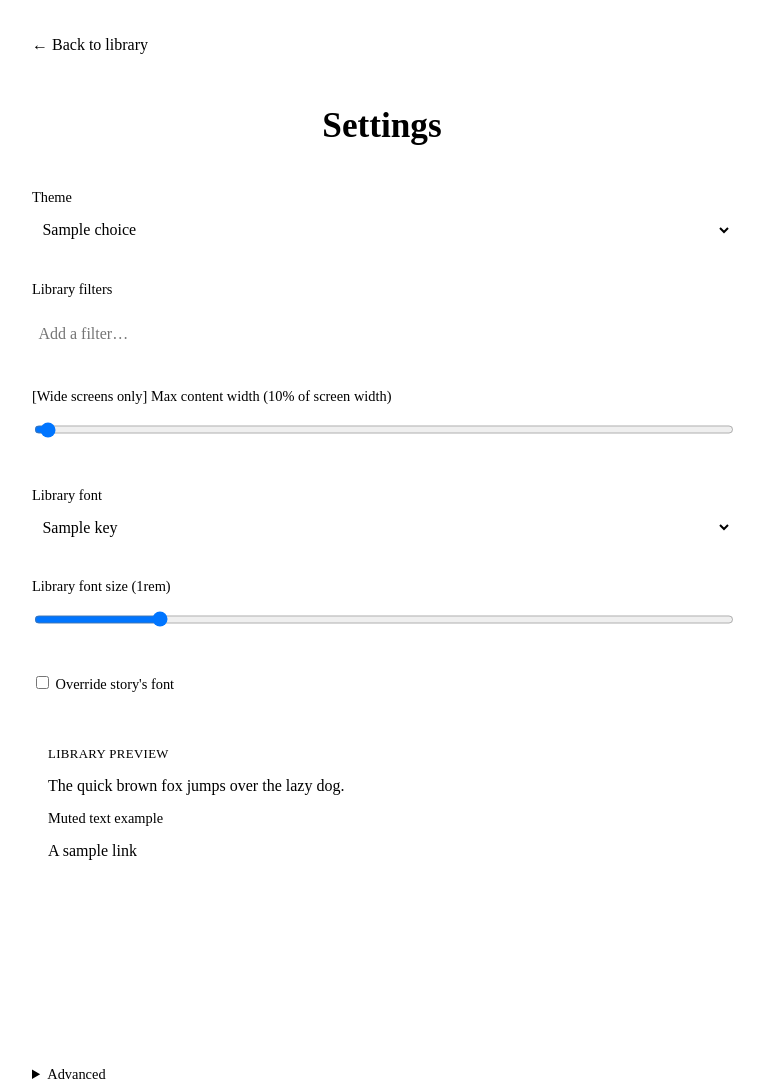
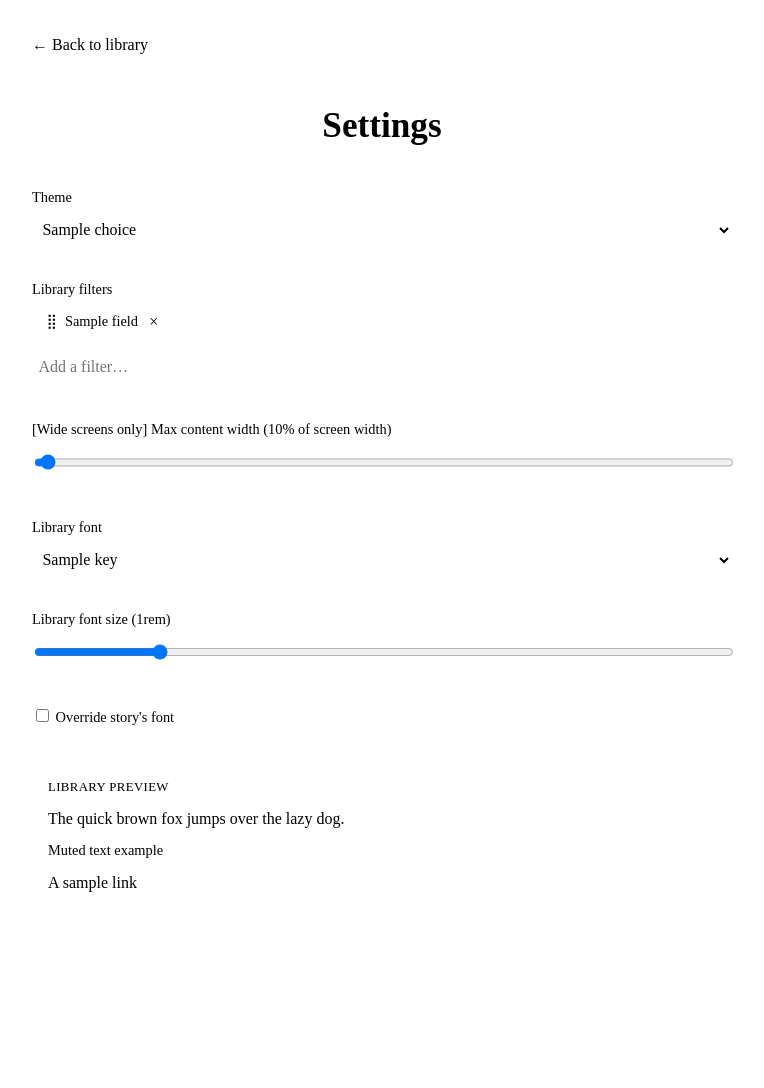
Before and after one commit to Minighost/shelf-mg, a Python web app: template templates/settings.html in a window 1280 px wide. Shown: the top 1088 px of the page, without its empty margins (258-1022 px from the left). Run offline with Jinja, Linux system fonts and the light colour scheme; the template is opened without the code that fills it: most values are stand-ins (such as "Sample title", 1, 10 or a date in 2020).

Commit message:
add filter reordering

```diff
--- a/app.py
+++ b/app.py
@@ -155,8 +155,9 @@ def _filter_values(book, field):
 
 
 def _enabled_filter_fields():
-    enabled = set(settings.get_settings(DB_PATH).enabled_filter_keys())
-    return [field for field in _all_filter_fields() if field["key"] in enabled]
+    enabled = settings.get_settings(DB_PATH).enabled_filter_keys()
+    fields_by_key = {field["key"]: field for field in _all_filter_fields()}
+    return [fields_by_key[key] for key in enabled if key in fields_by_key]
 
 
 def _filter_options(books, field):
@@ -661,6 +662,7 @@ def settings_page():
         theme_choices=settings.THEME_CHOICES,
         font_choices=settings.FONT_CHOICES,
         filter_fields=_all_filter_fields(),
+        active_filter_fields=_enabled_filter_fields(),
     )
 
 
--- a/static/settings-preview.js
+++ b/static/settings-preview.js
@@ -89,6 +89,11 @@ function addActiveFilter(field) {
     li.className = "active-filter-chip";
     li.dataset.key = field.key;
 
+    const handle = document.createElement("span");
+    handle.className = "filter-drag-handle";
+    handle.setAttribute("aria-hidden", "true");
+    handle.textContent = "⠿";
+
     const checkbox = document.createElement("input");
     checkbox.type = "checkbox";
     checkbox.name = "enabled_filters";
@@ -106,7 +111,7 @@ function addActiveFilter(field) {
     removeBtn.textContent = "×";
     removeBtn.onclick = () => removeActiveFilter(removeBtn);
 
-    li.append(checkbox, label, removeBtn);
+    li.append(handle, checkbox, label, removeBtn);
     list.appendChild(li);
 
     const search = document.getElementById("filter-search");
@@ -155,3 +160,72 @@ document.addEventListener("DOMContentLoaded", () => {
         }
     });
 });
+
+// Drag-to-reorder for active filter chips. Uses Pointer Events (not the
+// HTML5 Drag and Drop API) so the same code path handles mouse and touch —
+// this app is mobile-first, and native HTML5 DnD has no touch support.
+// Reordering the <li> elements is sufficient: the form submits
+// "enabled_filters" checkboxes in DOM order, which becomes the saved order.
+function initFilterDragDrop() {
+    const list = document.getElementById("active-filters-list");
+    if (!list) return;
+
+    list.addEventListener("pointerdown", (event) => {
+        const handle = event.target.closest(".filter-drag-handle");
+        if (!handle) return;
+        const chip = handle.closest(".active-filter-chip");
+        if (!chip) return;
+
+        event.preventDefault();
+
+        const rect = chip.getBoundingClientRect();
+        const offsetX = event.clientX - rect.left;
+        const offsetY = event.clientY - rect.top;
+
+        const placeholder = document.createElement("li");
+        placeholder.className = "active-filter-chip filter-drop-placeholder";
+        placeholder.style.width = `${rect.width}px`;
+        placeholder.style.height = `${rect.height}px`;
+        chip.after(placeholder);
+
+        chip.classList.add("dragging");
+        chip.style.width = `${rect.width}px`;
+        chip.style.left = `${rect.left}px`;
+        chip.style.top = `${rect.top}px`;
+
+        chip.setPointerCapture(event.pointerId);
+
+        const onMove = (moveEvent) => {
+            chip.style.left = `${moveEvent.clientX - offsetX}px`;
+            chip.style.top = `${moveEvent.clientY - offsetY}px`;
+
+            const target = document
+                .elementsFromPoint(moveEvent.clientX, moveEvent.clientY)
+                .find((el) => el.classList.contains("active-filter-chip") && el !== chip && el !== placeholder);
+
+            if (target) {
+                const targetRect = target.getBoundingClientRect();
+                const before = moveEvent.clientX < targetRect.left + targetRect.width / 2;
+                target.parentNode.insertBefore(placeholder, before ? target : target.nextSibling);
+            }
+        };
+
+        const onEnd = () => {
+            chip.releasePointerCapture(event.pointerId);
+            chip.classList.remove("dragging");
+            chip.style.width = "";
+            chip.style.left = "";
+            chip.style.top = "";
+            placeholder.replaceWith(chip);
+            chip.removeEventListener("pointermove", onMove);
+            chip.removeEventListener("pointerup", onEnd);
+            chip.removeEventListener("pointercancel", onEnd);
+        };
+
+        chip.addEventListener("pointermove", onMove);
+        chip.addEventListener("pointerup", onEnd);
+        chip.addEventListener("pointercancel", onEnd);
+    });
+}
+
+document.addEventListener("DOMContentLoaded", initFilterDragDrop);
--- a/static/style.css
+++ b/static/style.css
@@ -1050,6 +1050,30 @@ html.view-card .card-view {
     color: var(--text-color);
 }
 
+.filter-drag-handle {
+    cursor: grab;
+    color: var(--text-muted);
+    touch-action: none;
+    line-height: 1;
+    padding: 0 0.1rem;
+}
+
+.filter-drag-handle:active {
+    cursor: grabbing;
+}
+
+.active-filter-chip.dragging {
+    position: fixed;
+    z-index: 1000;
+    pointer-events: none;
+    box-shadow: 0 4px 12px rgba(0, 0, 0, 0.3);
+}
+
+.filter-drop-placeholder {
+    background: transparent;
+    border: 1px dashed var(--border-color);
+}
+
 .remove-filter-btn {
     background: none;
     border: none;
--- a/templates/settings.html
+++ b/templates/settings.html
@@ -101,14 +101,20 @@
             <div class="settings-field settings-field-grouped">
                 <label>Library filters</label>
                 <ul id="active-filters-list" class="active-filters-list">
-                    {% for field in filter_fields %}
-                        {% if field.key in settings.enabled_filter_keys() %}
-                            <li class="active-filter-chip" data-key="{{ field.key }}">
-                                <input type="checkbox" name="enabled_filters" value="{{ field.key }}" checked hidden>
-                                <span>{{ field.label }}</span>
-                                <button type="button" class="remove-filter-btn" onclick="removeActiveFilter(this)" aria-label="Remove {{ field.label }}">&times;</button>
-                            </li>
-                        {% endif %}
+                    {% for field in active_filter_fields %}
+                        <li class="active-filter-chip" data-key="{{ field.key }}">
+                            <span class="filter-drag-handle" aria-hidden="true">&#10495;</span>
+                            <input type="checkbox"
+                                   name="enabled_filters"
+                                   value="{{ field.key }}"
+                                   checked
+                                   hidden>
+                            <span>{{ field.label }}</span>
+                            <button type="button"
+                                    class="remove-filter-btn"
+                                    onclick="removeActiveFilter(this)"
+                                    aria-label="Remove {{ field.label }}">&times;</button>
+                        </li>
                     {% endfor %}
                 </ul>
                 <div class="add-filter-control">
@@ -118,7 +124,10 @@
                            autocomplete="off"
                            oninput="renderFilterSuggestions(this.value)"
                            onfocus="renderFilterSuggestions(this.value)">
-                    <ul id="filter-suggestions" class="filter-suggestions" style="display: none;"></ul>
+                    <ul id="filter-suggestions"
+                        class="filter-suggestions"
+                        style="display: none">
+                    </ul>
                 </div>
                 <script type="application/json" id="all-filter-fields-data">{{ filter_fields | tojson }}</script>
             </div>
```
